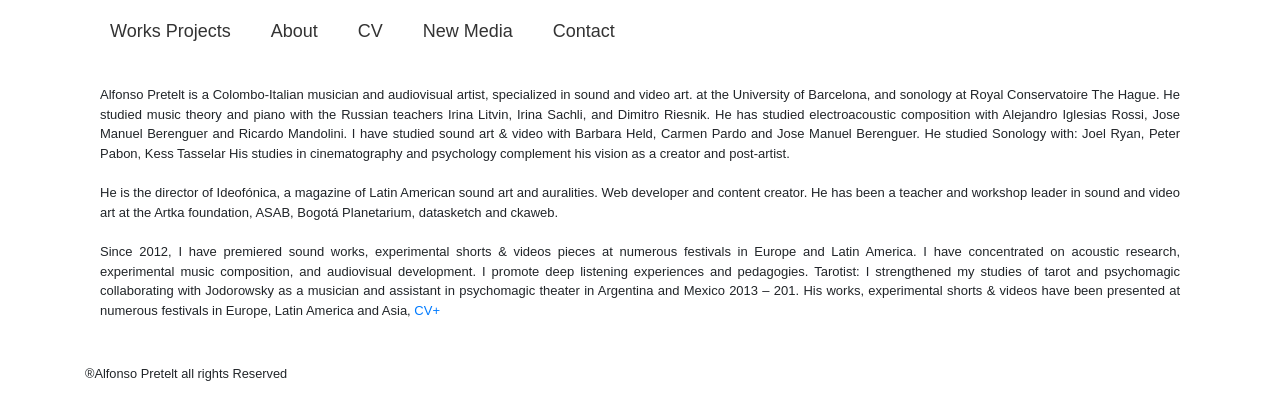
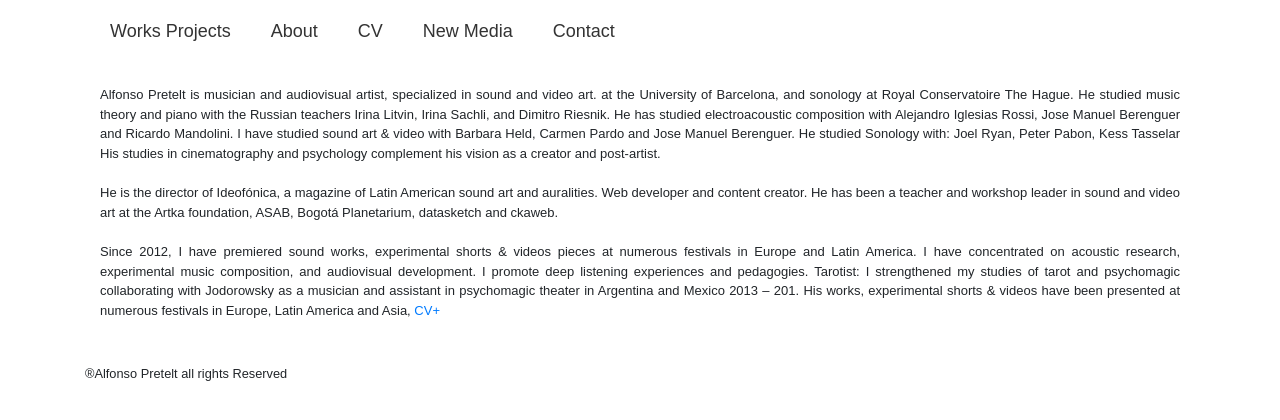
Before and after one commit to aprtlt26/Alfonso-Pretelt, a plain HTML site: page cv.html in a window 1280 px wide. Shown: the part 120-540 px from the top of the page. Drawn offline with nearby package versions, Linux system fonts and the light colour scheme.

Commit message:
Update cv.html

```diff
--- a/cv.html
+++ b/cv.html
@@ -101,7 +101,7 @@
 
     <div class="container">
         <p class="container text-justify">
-            Alfonso Pretelt is a Colombo-Italian musician and audiovisual artist, specialized in sound and video art. at the University of Barcelona, and sonology at Royal Conservatoire The Hague.
+            Alfonso Pretelt is musician and audiovisual artist, specialized in sound and video art. at the University of Barcelona, and sonology at Royal Conservatoire The Hague.
             He studied music theory and piano with the Russian teachers Irina Litvin, Irina Sachli, and Dimitro Riesnik.
             He has studied electroacoustic composition with Alejandro Iglesias Rossi, Jose Manuel Berenguer and Ricardo Mandolini. I have studied sound art & video with Barbara Held, Carmen Pardo and Jose Manuel Berenguer. He studied Sonology with: Joel Ryan, Peter Pabon, Kess Tasselar
             His studies in cinematography and psychology complement his vision as a creator and post-artist.
```
